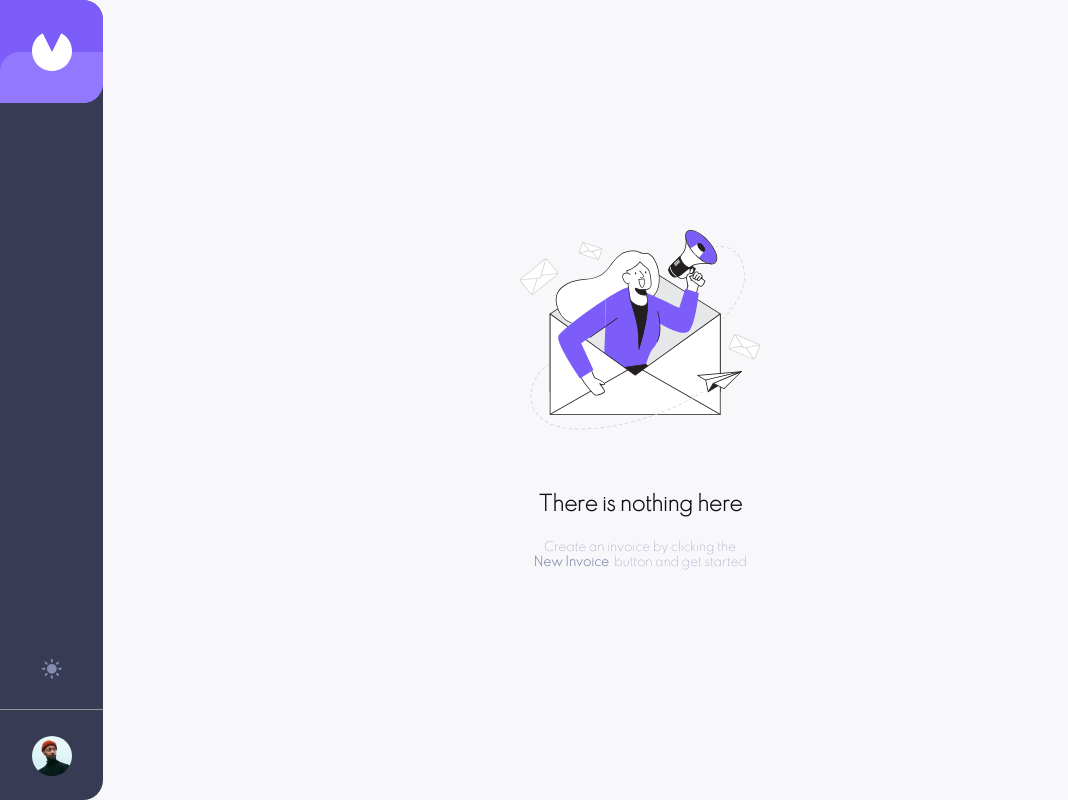
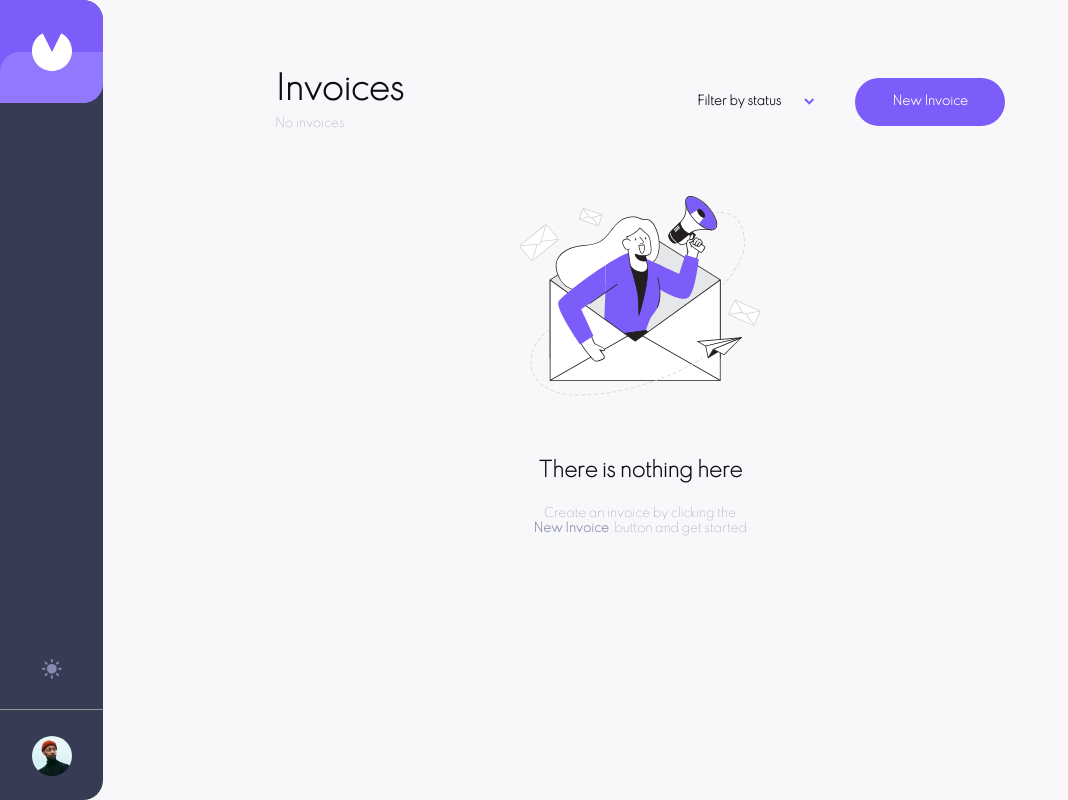
Before and after one commit to AlekseyVY/Invoice_application, a React (Create React App) app: page / in a window 1280 px wide. Shown: the whole page, without its empty margins (0-1068 px from the left). Built offline with nearby package versions, Linux system fonts and the light colour scheme.

Commit message:
feat: action menu

```diff
--- a/src/App.tsx
+++ b/src/App.tsx
@@ -1,11 +1,13 @@
 import { Container } from './app.style';
 import { InvoicesRenderer } from './components/invoicesRenderer/InvoicesRenderer';
 import { Sidebar } from './components/sidebar/Sidebar';
+import { ActionMenu } from './components/actionMenu/ActionMenu';
 
 function App() {
   return (
     <Container>
       <Sidebar />
+      <ActionMenu />
       <InvoicesRenderer />
     </Container>
   );
--- a/src/app.style.ts
+++ b/src/app.style.ts
@@ -7,6 +7,6 @@ export const Container = styled.div`
   height: 100%;
   position: relative;
   display: flex;
+  flex-direction: column;
   align-items: center;
-  justify-content: center;
 `;
--- /dev/null
+++ b/src/components/actionMenu/ActionMenu.tsx
@@ -0,0 +1,25 @@
+import { useState } from 'react';
+import { Button } from '../button/Button';
+import {
+  Container, InnerContainer, Logo, LogoContainer, SecondText,
+} from './actionMenu.style';
+import { Filter } from '../filter/Filter';
+
+export const ActionMenu = () => {
+  const [invoicesCount, setInvoicesCount] = useState(0);
+  useState(() => {
+    setInvoicesCount(0);
+  });
+  return (
+    <Container>
+      <LogoContainer>
+        <Logo>Invoices</Logo>
+        <SecondText>{invoicesCount ? `There are ${invoicesCount} total invoices` : 'No invoices'}</SecondText>
+      </LogoContainer>
+      <InnerContainer>
+        <Filter />
+        <Button width={150} color="FFF" bgColor="7C5DFA" text="New Invoice" hoverBgColor="9277FF" hoverColor="FFF" />
+      </InnerContainer>
+    </Container>
+  );
+};
--- /dev/null
+++ b/src/components/actionMenu/actionMenu.style.ts
@@ -0,0 +1,48 @@
+import styled from 'styled-components';
+
+export const Container = styled.div`
+  max-width: 730px;
+  width: 100%;
+  height: 59px;
+  display: flex;
+  align-items: center;
+  justify-content: space-between;
+  margin: 72px 0 65px 0;
+`;
+
+export const InnerContainer = styled.div`
+  max-width: 308px;
+  width: 100%;
+  height: 48px;
+  display: flex;
+  align-items: center;
+  justify-content: space-between;
+`;
+
+export const LogoContainer = styled.div`
+  width: 159px;
+  height: 59px;
+  display: flex;
+  flex-direction: column;
+  justify-content: space-between;
+`;
+
+export const Logo = styled.div`
+  font-family: Spartan,serif;
+  font-style: normal;
+  font-weight: bold;
+  font-size: 32px;
+  line-height: 36px;
+  letter-spacing: -1px;
+  color: #0C0E16;
+`;
+
+export const SecondText = styled.div`
+  font-family: Spartan,serif;
+  font-style: normal;
+  font-weight: 500;
+  font-size: 12px;
+  line-height: 15px;
+  letter-spacing: -0.25px;
+  color: #888EB0;
+`;
--- /dev/null
+++ b/src/components/filter/Filter.tsx
@@ -0,0 +1,9 @@
+import { ReactComponent as Switch } from '../../assets/icon-arrow-down.svg';
+import { Container, Text } from './filter.style';
+
+export const Filter = () => (
+  <Container>
+    <Text>Filter by status</Text>
+    <Switch />
+  </Container>
+);
--- /dev/null
+++ b/src/components/filter/filter.style.ts
@@ -0,0 +1,22 @@
+import styled from 'styled-components';
+
+export const Container = styled.div`
+  width: 117.5px;
+  height: 15px;
+  display: flex;
+  align-items: center;
+  justify-content: space-between;
+  &:hover {
+    cursor: pointer;
+  }
+`;
+
+export const Text = styled.div`
+  font-family: Spartan,serif;
+  font-style: normal;
+  font-weight: bold;
+  font-size: 12px;
+  line-height: 15px;
+  letter-spacing: -0.25px;
+  color: #0C0E16;
+`;
--- a/src/styles/globals.css
+++ b/src/styles/globals.css
@@ -1,4 +1,8 @@
 p {
+    margin: 0;
+}
+
+h1 {
     margin: 0;
 }
 
```
